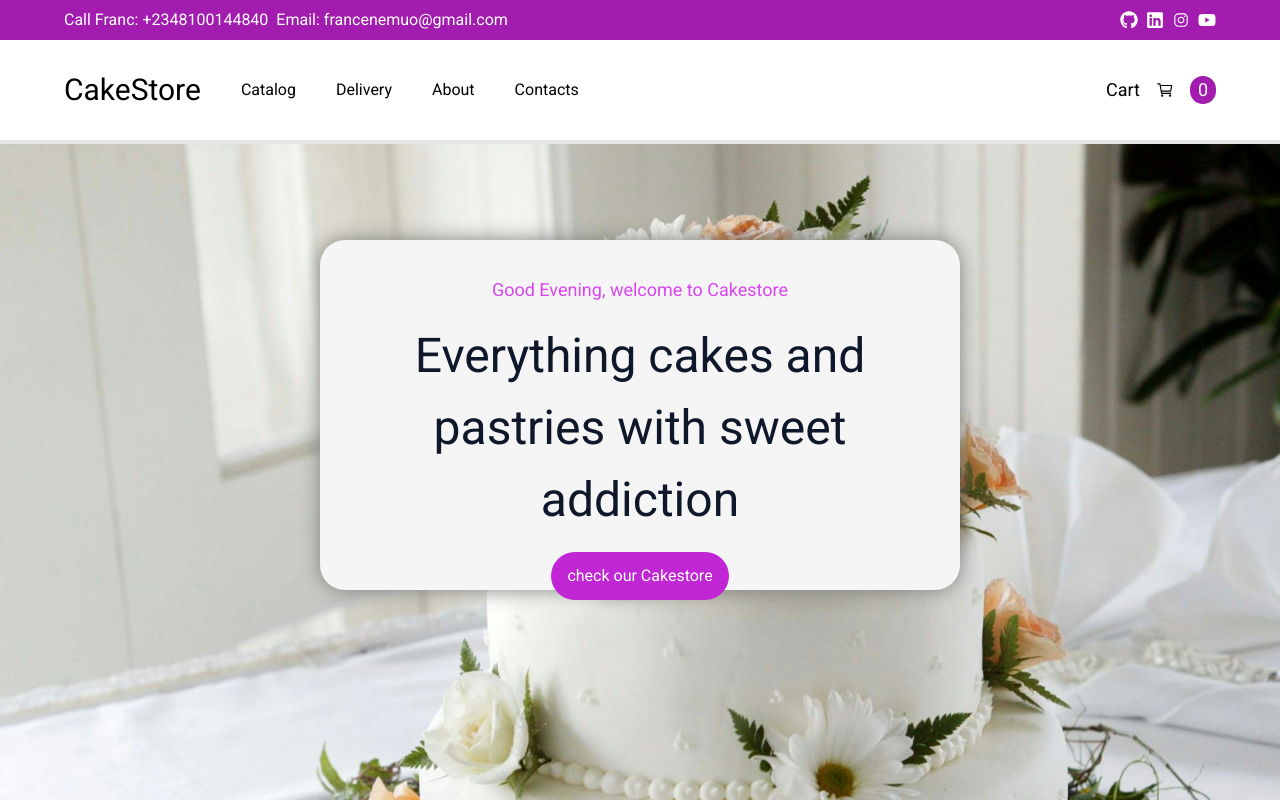
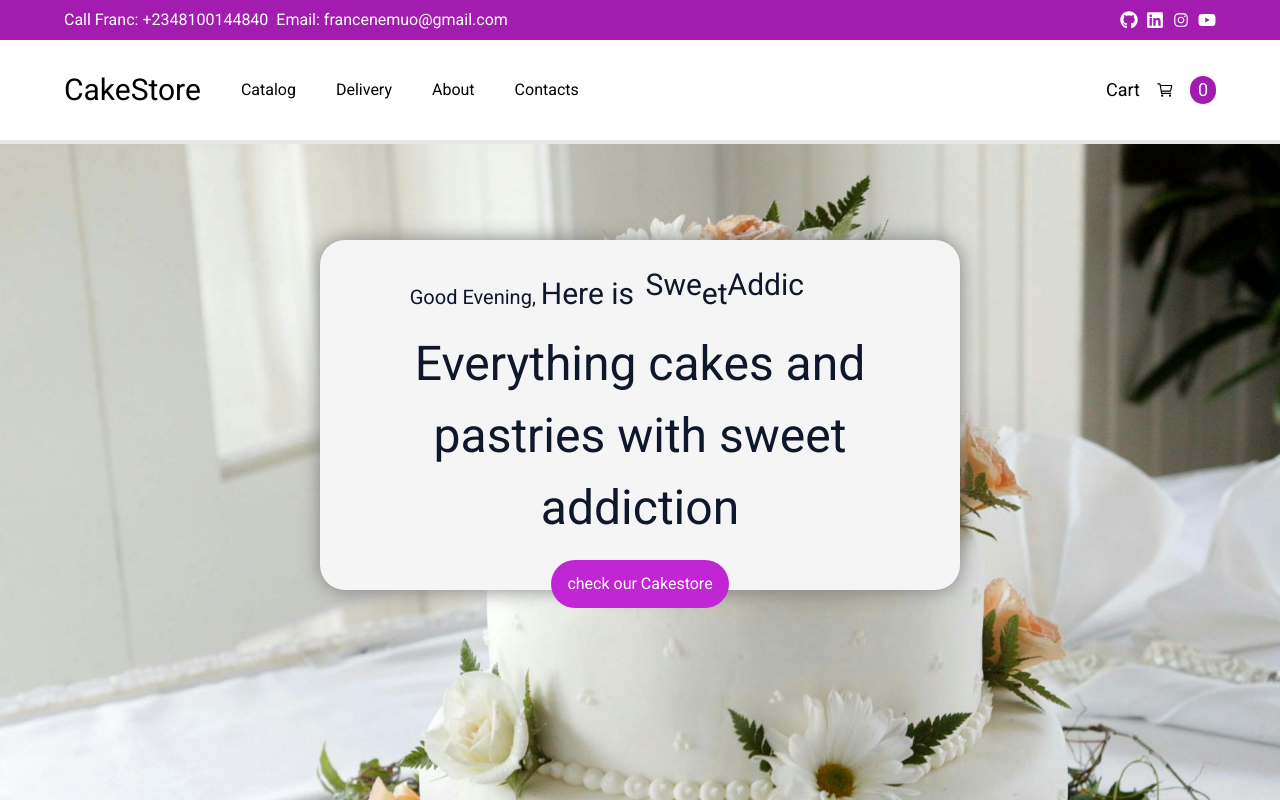
Before and after one commit to coderitec/cakestore, a Next.js app: page / in a window 1280 px wide. Shown: the top 800 px of the page. Built offline with nearby package versions, Linux system fonts and the light colour scheme.

Commit message:
feat: add animations

```diff
--- a/src/app/components/Banner.jsx
+++ b/src/app/components/Banner.jsx
@@ -9,7 +9,15 @@ export default function Banner() {
 
     <div className={styles.bhead}>
         <div>
-         <h2 className='text-lg py-4 text-fuchsia-500'>{new Date().getHours() >= 16 ? 'Good Evening' : new Date().getHours() >= 12 ? 'Good Afternoon' : 'Good morning'}, welcome to Cakestore</h2>
+         <h2 className='text-xl text-slate-900 py-4 '>{new Date().getHours() >= 16 ? 'Good Evening' : new Date().getHours() >= 12 ? 'Good Afternoon' : 'Good morning'}, <span className='text-3xl'>Here is </span>
+         <span className='text-3xl '>
+         <span className='animate-bounce inline-block pl-1'>Swe</span>
+         <span className='animate-pulse inline-block '>et </span>
+         <span className='animate-bounce inline-block'>Addic </span>
+         <span className='animate-ping'>tions </span>
+         </span>
+
+         </h2>
 
          <p className='text-5xl text-slate-900'>Everything cakes and pastries with sweet addiction</p>
 
```
